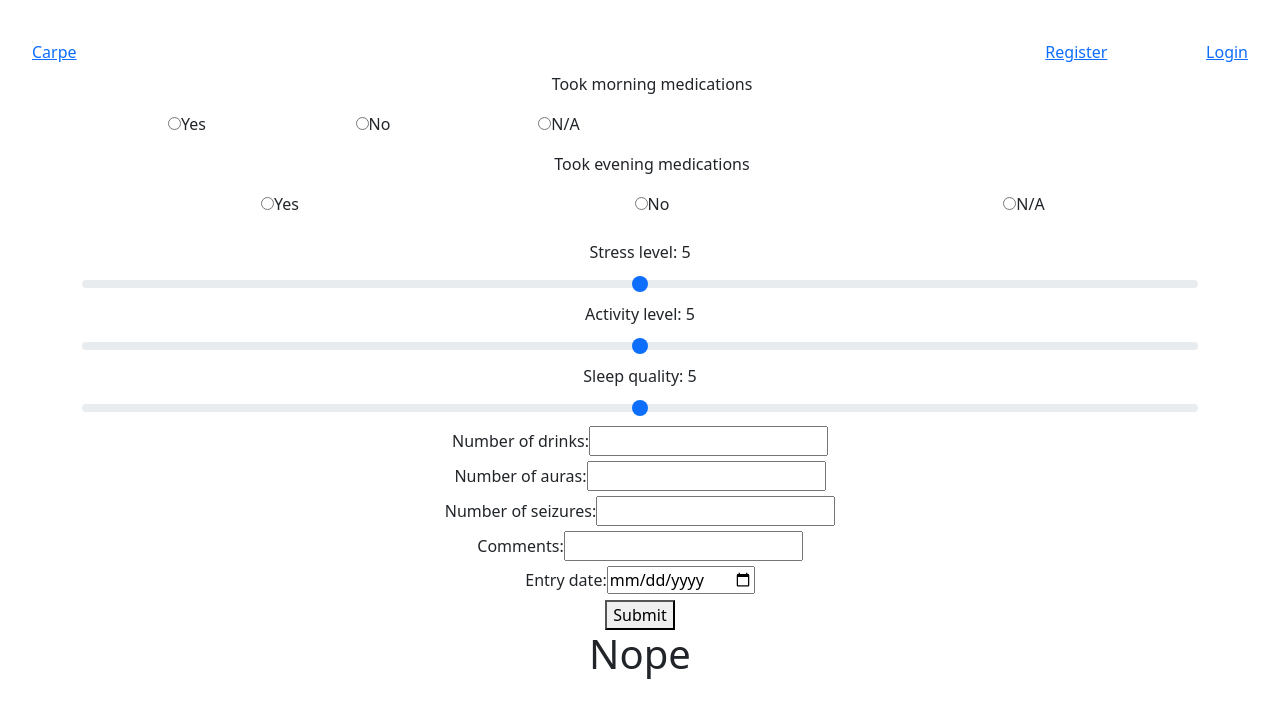
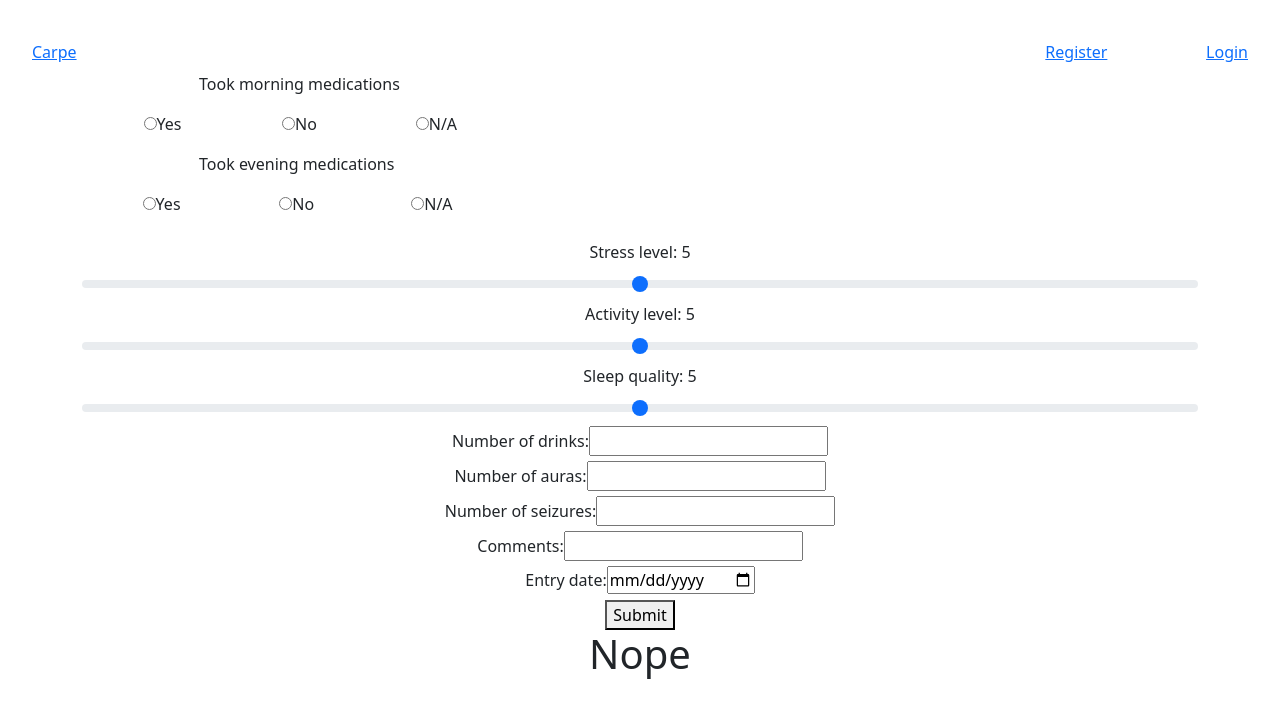
Before and after one commit to cookm353/Carpe, a React (Vite) app in the folder Front/: page /newEntry in a window 1280 px wide. Shown: the top 718 px of the page. Built offline with nearby package versions, Linux system fonts and the light colour scheme.

Commit message:
cleaning up form

```diff
--- a/Front/src/NewEntryForm.jsx
+++ b/Front/src/NewEntryForm.jsx
@@ -42,18 +42,17 @@ const NewEntryForm = () => {
         for (let field in formData) {
             console.log(field, formData[field])
         }
-        const commentField = document.querySelector("#comment")
-        commentField.value = ""
+
 
         setFormData(initialState)
     }
 
     return (
         <form onSubmit={handleSubmit} className="form container" id="newEntryForm">
-            <div className="form-check mb-3 container-flex" id="amMeds">
+            <div className="form-check mb-3 d-flex" id="amMeds">
                 <div className="row">
                     <p>Took morning medications</p>
-                    <div id="didTakeAm" className="col-2">
+                    <div id="didTakeAm" className="col">
                         <input
                             name="tookAmMeds"
                             id="didTakeAmMeds"
@@ -64,7 +63,7 @@ const NewEntryForm = () => {
                         />
                         <label htmlFor="didTakeAmMeds" className="form-check-label">Yes</label>
                     </div>
-                    <div id="didn'tTakeAm" className="col-2">
+                    <div id="didn'tTakeAm" className="col">
                         <input
                             name="tookAmMeds"
                             id="didn'tTakeAmMeds"
@@ -79,7 +78,7 @@ const NewEntryForm = () => {
                                 No
                         </label>
                     </div>
-                    <div id="don'tTakeAm" className="col-2">
+                    <div id="don'tTakeAm" className="col">
                         <input
                             name="tookAmMeds"
                             id="don'tTakeAmMeds"
@@ -92,7 +91,7 @@ const NewEntryForm = () => {
                     </div>
                 </div>
             </div>
-            <div className="form-check mb-3 container-flex" id="pmMeds">
+            <div className="form-check mb-3 d-flex" id="pmMeds">
                 <div className="row">
                     <p>Took evening medications</p>
                     <div className="col">
```
